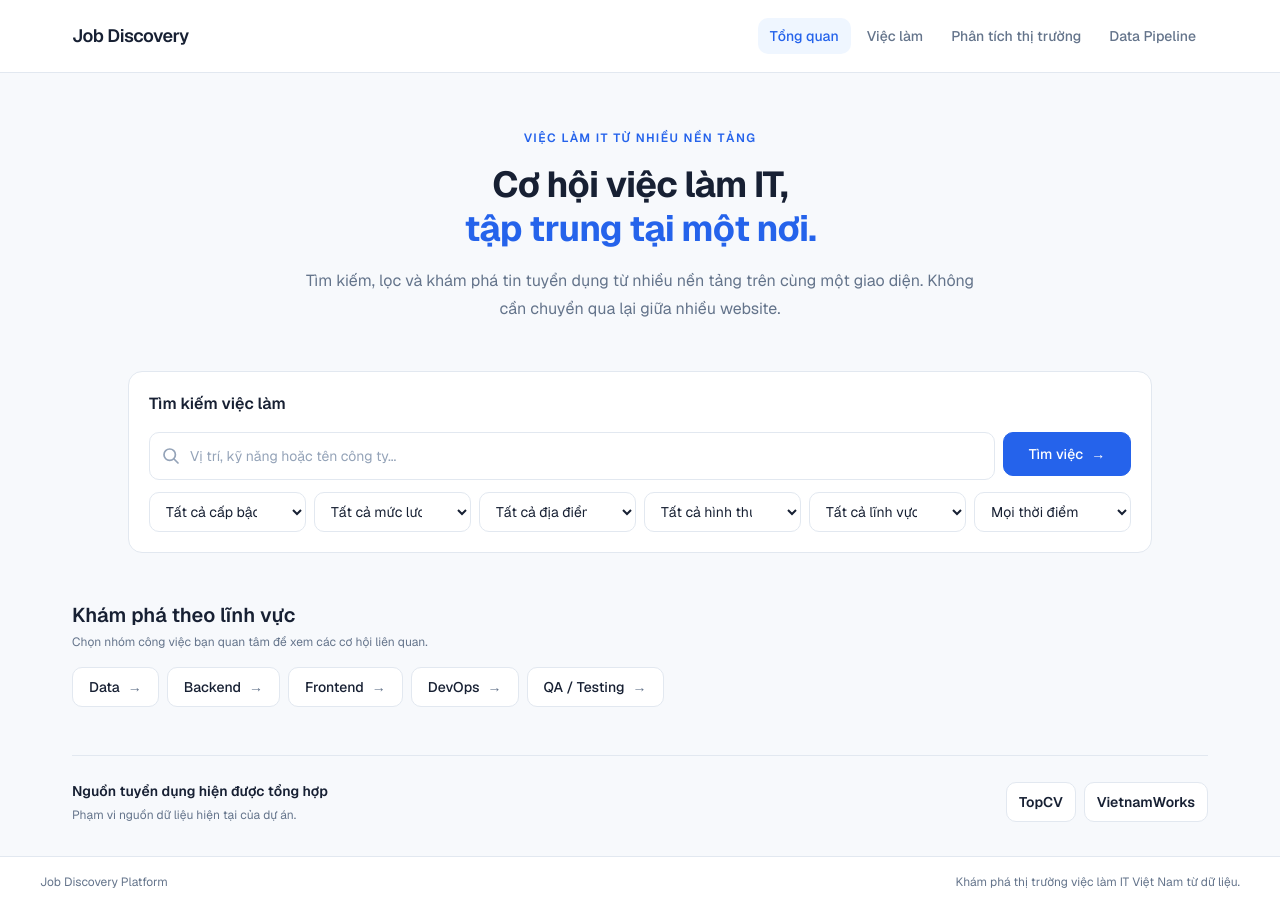
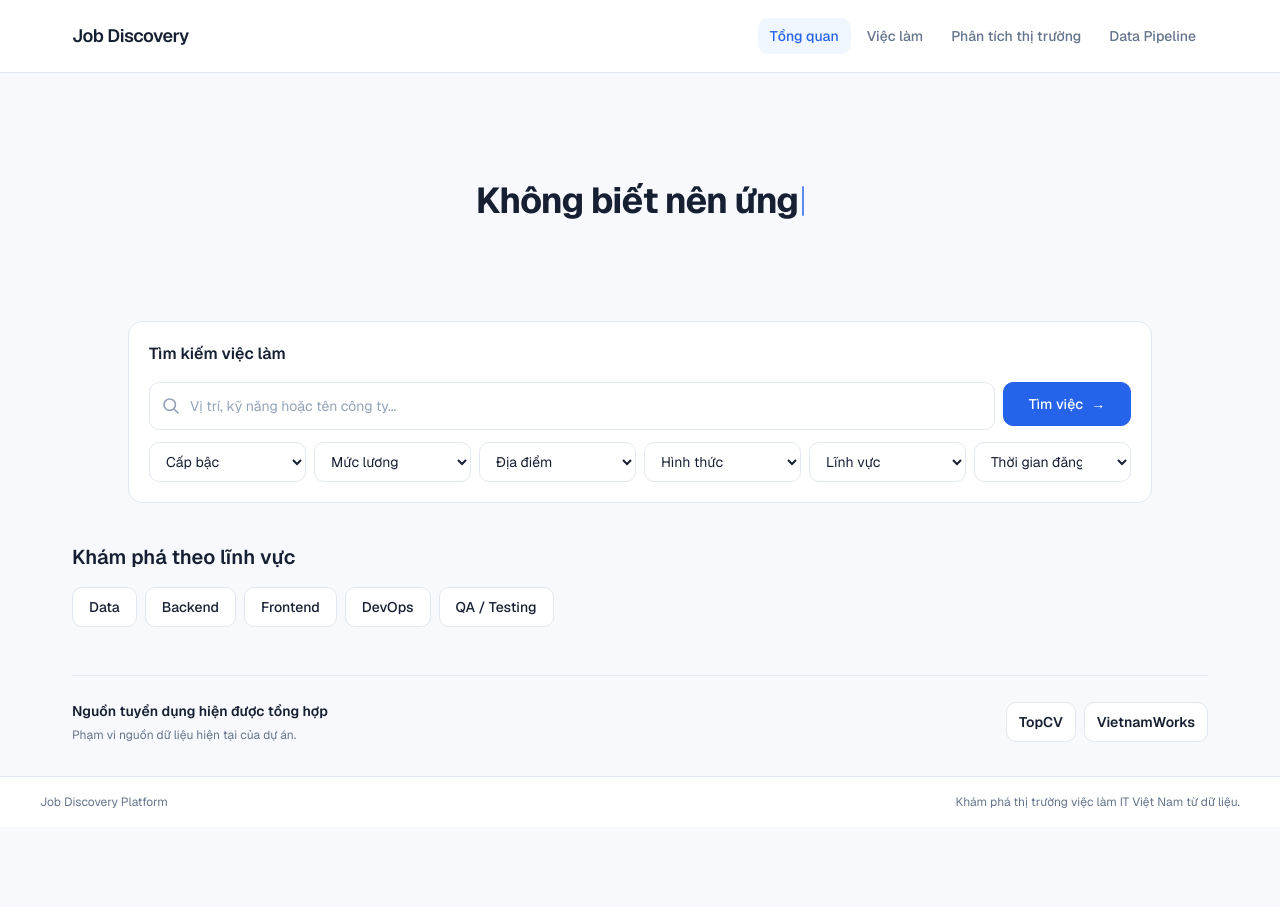
Before and after one commit to VoHoangPhucDTA/job-discovery-platform, a Next.js app in the folder frontend/: page / in a window 1280 px wide. After the commit the page ends 827 px from the top, so only its background shows below. Built offline with nearby package versions, Linux system fonts and the light colour scheme.

Commit message:
feat(home): simplify hero and search sections

```diff
--- a/frontend/app/page.tsx
+++ b/frontend/app/page.tsx
@@ -3,6 +3,7 @@ import { Button } from "./components/ui/button";
 import { Card } from "./components/ui/card";
 import { Input } from "./components/ui/input";
 import { Select } from "./components/ui/select";
+import { HomeHeroHeading } from "./components/home-hero-heading";
 
 const categories = [
   { label: "Data", value: "Data", description: "Data Engineer, Data Analyst, BI" },
@@ -14,22 +15,12 @@ const categories = [
 
 export default function Home() {
   return (
-    <div className="space-y-10 sm:space-y-12">
-      <section className="mx-auto w-full max-w-4xl space-y-4 pt-2 text-center sm:pt-6">
-        <p className="text-small font-semibold uppercase tracking-[0.12em] text-primary">
-          VIỆC LÀM IT TỪ NHIỀU NỀN TẢNG
-        </p>
-        <h1 className="mx-auto max-w-3xl text-page-title font-bold tracking-tight text-foreground sm:text-display">
-          Cơ hội việc làm IT,
-          <span className="block text-primary">tập trung tại một nơi.</span>
-        </h1>
-        <p className="mx-auto max-w-2xl text-body text-muted-foreground sm:text-base sm:leading-7">
-          Tìm kiếm, lọc và khám phá tin tuyển dụng từ nhiều nền tảng trên cùng
-          một giao diện. Không cần chuyển qua lại giữa nhiều website.
-        </p>
+    <div className="flex flex-col">
+      <section className="mx-auto w-full max-w-4xl pt-2 text-center sm:pt-6">
+        <HomeHeroHeading />
       </section>
 
-      <section aria-labelledby="job-search-title" className="mx-auto w-full max-w-5xl">
+      <section aria-labelledby="job-search-title" className="mx-auto mt-10 w-full max-w-5xl sm:mt-12">
         <Card className="space-y-4 p-4 sm:p-5">
           <h2 id="job-search-title" className="text-card-title font-semibold text-foreground">
             Tìm kiếm việc làm
@@ -69,7 +60,7 @@ export default function Home() {
             <div className="grid grid-cols-2 gap-2 sm:grid-cols-3 xl:grid-cols-6">
               <label className="sr-only" htmlFor="home-level">Cấp bậc</label>
               <Select id="home-level" name="level" aria-label="Lọc theo cấp bậc" defaultValue="all">
-                <option value="all">Tất cả cấp bậc</option>
+                <option value="all">Cấp bậc</option>
                 <option value="Intern">Intern</option>
                 <option value="Fresher">Fresher</option>
                 <option value="Junior">Junior</option>
@@ -79,7 +70,7 @@ export default function Home() {
 
               <label className="sr-only" htmlFor="home-salary">Mức lương</label>
               <Select id="home-salary" name="salary" aria-label="Lọc theo mức lương" defaultValue="all">
-                <option value="all">Tất cả mức lương</option>
+                <option value="all">Mức lương</option>
                 <option value="under-10">Dưới 10 triệu</option>
                 <option value="10-20">10–20 triệu</option>
                 <option value="20-30">20–30 triệu</option>
@@ -88,7 +79,7 @@ export default function Home() {
 
               <label className="sr-only" htmlFor="home-location">Địa điểm</label>
               <Select id="home-location" name="location" aria-label="Lọc theo địa điểm" defaultValue="all">
-                <option value="all">Tất cả địa điểm</option>
+                <option value="all">Địa điểm</option>
                 <option value="TP. Hồ Chí Minh">TP. Hồ Chí Minh</option>
                 <option value="Hà Nội">Hà Nội</option>
                 <option value="Đà Nẵng">Đà Nẵng</option>
@@ -97,7 +88,7 @@ export default function Home() {
 
               <label className="sr-only" htmlFor="home-employment">Hình thức làm việc</label>
               <Select id="home-employment" name="employment" aria-label="Lọc theo hình thức làm việc" defaultValue="all">
-                <option value="all">Tất cả hình thức</option>
+                <option value="all">Hình thức</option>
                 <option value="Toàn thời gian">Toàn thời gian</option>
                 <option value="Bán thời gian">Bán thời gian</option>
                 <option value="Thực tập">Thực tập</option>
@@ -105,7 +96,7 @@ export default function Home() {
 
               <label className="sr-only" htmlFor="home-category">Lĩnh vực</label>
               <Select id="home-category" name="category" aria-label="Lọc theo lĩnh vực" defaultValue="all">
-                <option value="all">Tất cả lĩnh vực</option>
+                <option value="all">Lĩnh vực</option>
                 <option value="Backend">Backend</option>
                 <option value="Data">Data</option>
                 <option value="Frontend">Frontend</option>
@@ -115,7 +106,7 @@ export default function Home() {
 
               <label className="sr-only" htmlFor="home-posted">Thời gian đăng</label>
               <Select id="home-posted" name="posted" aria-label="Lọc theo thời gian đăng" defaultValue="all">
-                <option value="all">Mọi thời điểm</option>
+                <option value="all">Thời gian đăng</option>
                 <option value="1">24 giờ qua</option>
                 <option value="7">7 ngày qua</option>
                 <option value="30">30 ngày qua</option>
@@ -125,15 +116,10 @@ export default function Home() {
         </Card>
       </section>
 
-      <section aria-labelledby="category-title" className="space-y-4">
-        <div className="space-y-1">
-          <h2 id="category-title" className="text-section-title font-semibold text-foreground">
-            Khám phá theo lĩnh vực
-          </h2>
-          <p className="text-small text-muted-foreground">
-            Chọn nhóm công việc bạn quan tâm để xem các cơ hội liên quan.
-          </p>
-        </div>
+      <section aria-labelledby="category-title" className="mt-9 space-y-4 sm:mt-10">
+        <h2 id="category-title" className="text-section-title font-semibold text-foreground">
+          Khám phá theo lĩnh vực
+        </h2>
 
         <div className="flex flex-wrap gap-2">
           {categories.map((category) => (
@@ -144,13 +130,12 @@ export default function Home() {
               className="inline-flex min-h-10 items-center rounded-md border border-border bg-surface px-4 text-body font-medium text-foreground transition-colors hover:border-primary/50 hover:bg-primary-soft hover:text-primary focus-visible:outline-2 focus-visible:outline-offset-2 focus-visible:outline-primary"
             >
               {category.label}
-              <span aria-hidden="true" className="ml-2 text-muted-foreground">→</span>
             </Link>
           ))}
         </div>
       </section>
 
-      <section aria-labelledby="sources-title" className="border-t border-border pt-6">
+      <section aria-labelledby="sources-title" className="mt-10 border-t border-border pt-6 sm:mt-12">
         <div className="flex flex-col gap-3 sm:flex-row sm:items-center sm:justify-between">
           <div className="space-y-1">
             <h2 id="sources-title" className="text-body-emphasis font-semibold text-foreground">
```
